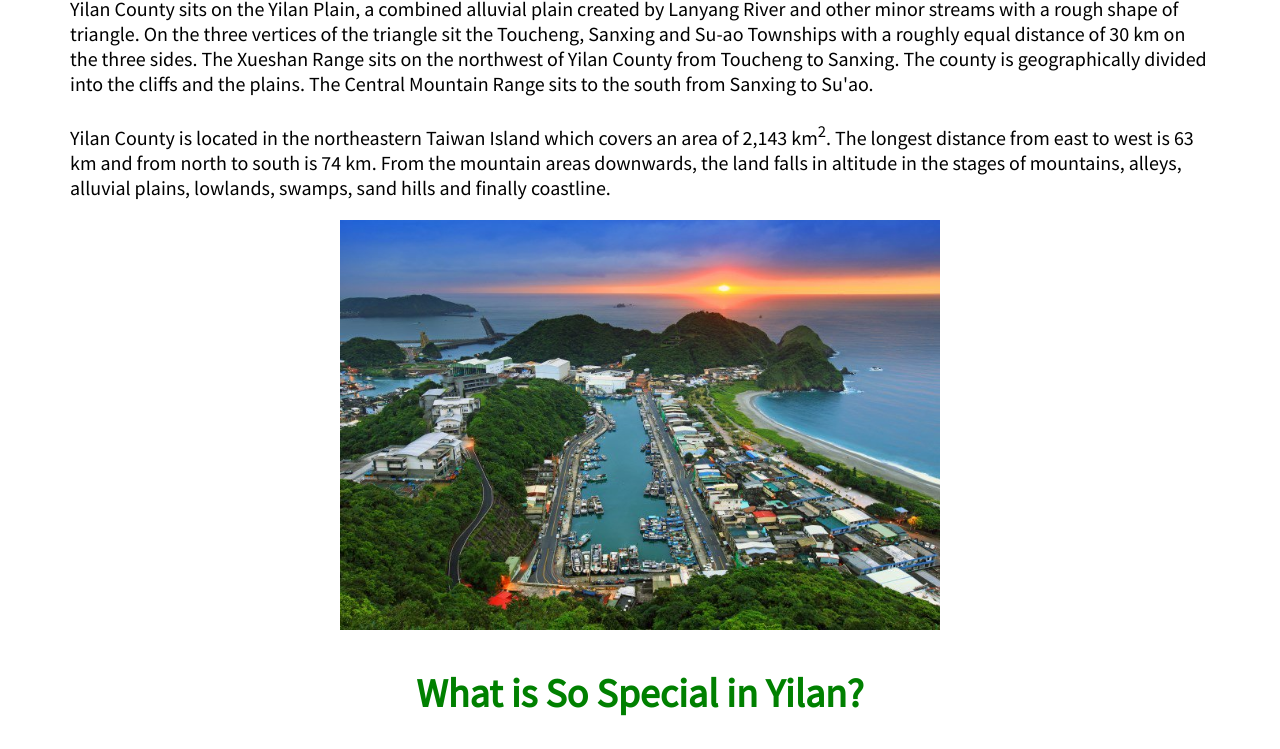
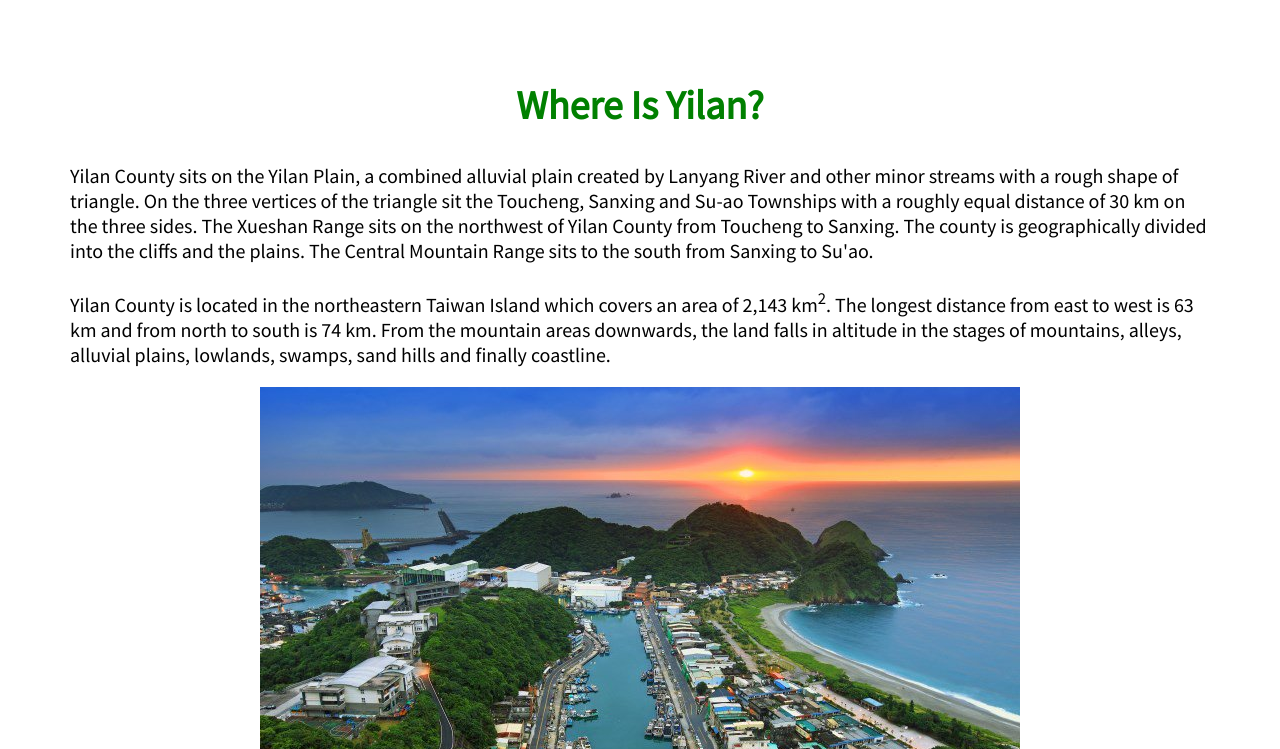
Before and after one commit to YL1926/Yilan_Web_rev, a plain HTML site: page index.html in a window 1280 px wide. Shown: the part 623-1372 px from the top of the page. Drawn offline with Linux system fonts and the light colour scheme; files whose address does not match are found by name; a web font is replaced by a local one.

Commit message:
change max-width

```diff
--- a/style.css
+++ b/style.css
@@ -32,9 +32,8 @@ h4{
 }
 
 img {
-    max-width:600px;
     text-align:center;
-    width:100%;
+    max-width:100%;
 
     }
 
```
